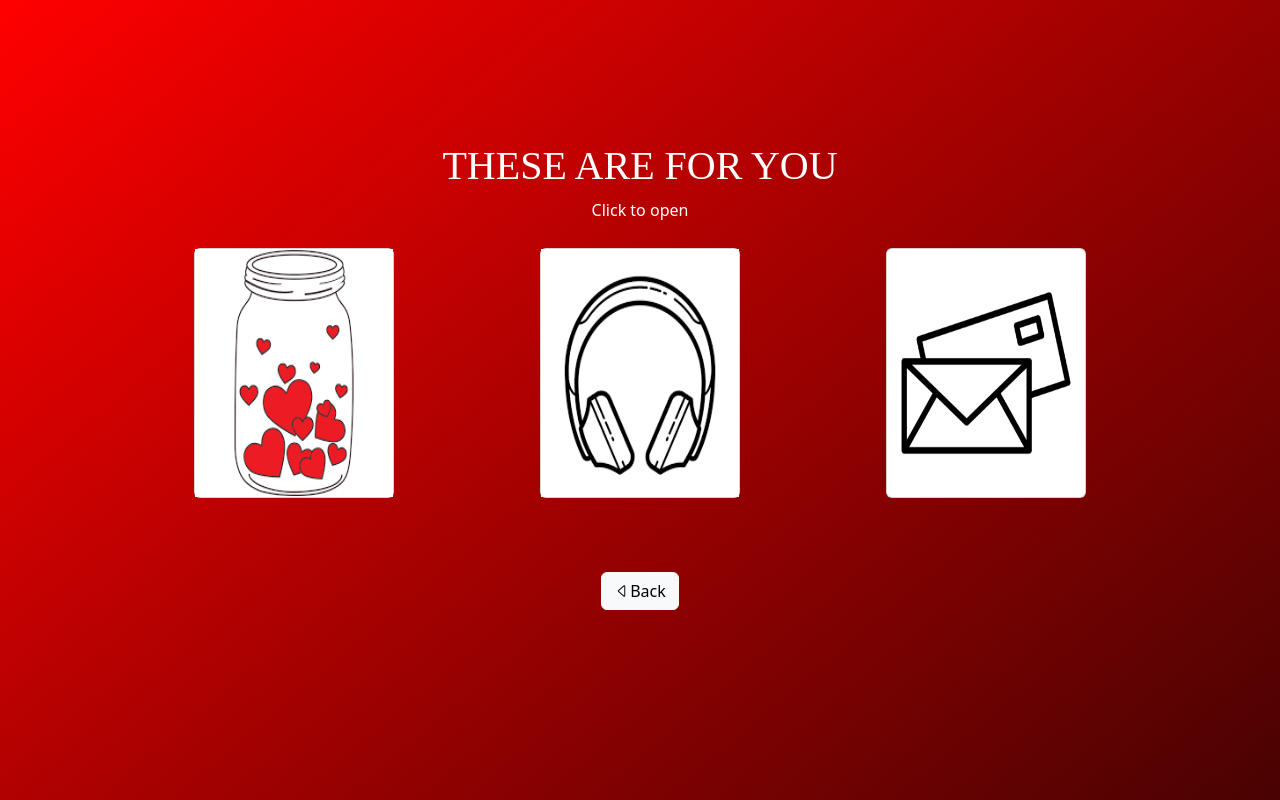
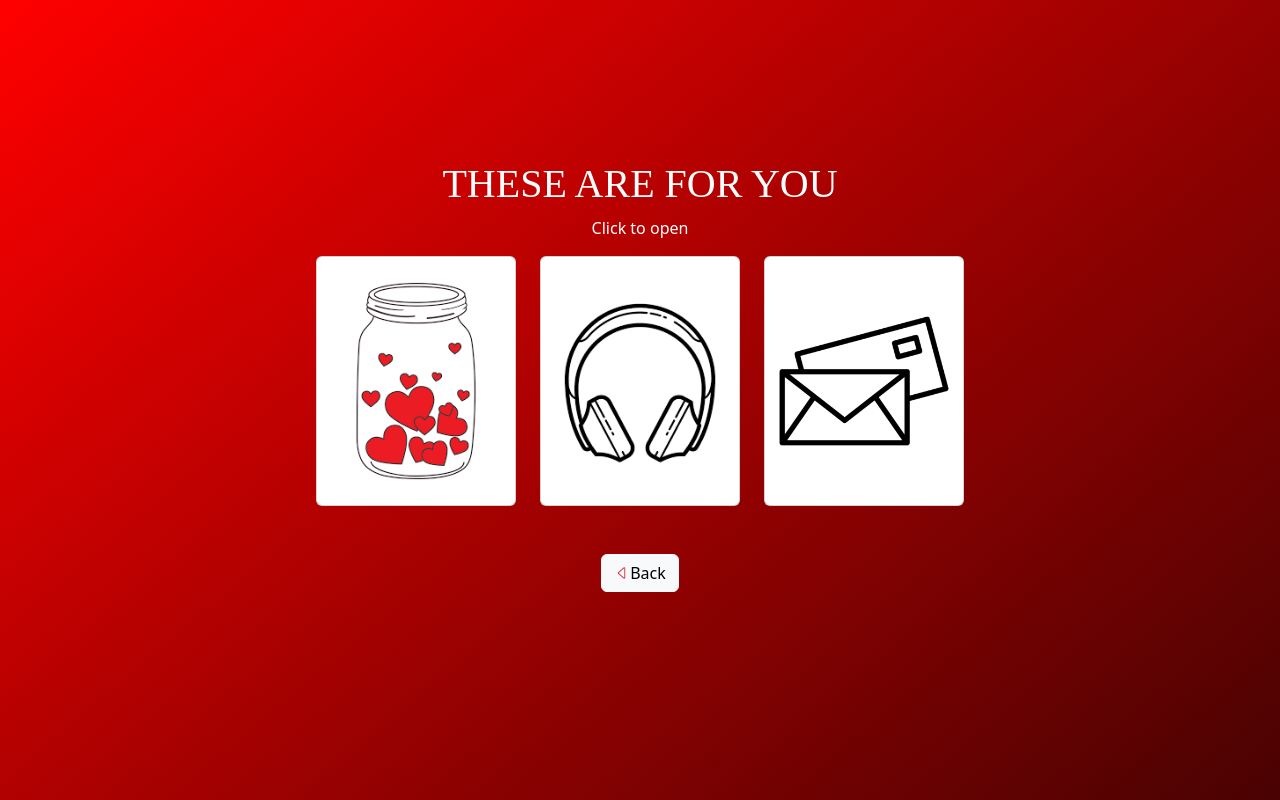
Before and after one commit to Zenjuma/love-gift, a React (Vite) app: page /gifts in a window 1280 px wide. Built offline with nearby package versions, Linux system fonts and the light colour scheme; a web font is replaced by a local one.

Commit message:
you are amazing

```diff
--- a/src/components/Button.jsx
+++ b/src/components/Button.jsx
@@ -8,7 +8,7 @@ export default function Button(){
     return(
         <div className="btn btn-light m-5"
         onClick={() => navigate(-1)}>
-            <i className="bi bi-caret-left back-btn "></i>
+            <i className="bi bi-caret-left back-btn text-danger "></i>
             Back
 
         </div>
--- a/src/css/Gifts.css
+++ b/src/css/Gifts.css
@@ -1,22 +1,30 @@
-.gifts{
+.gifts {
   height: 100vh;
+  overflow-x: hidden;
+}
+
+.cards-wrapper {
+  transform-origin: top center;
+  display: flex;
+  justify-content: center;
+  width: 100%;
 }
 
 .cards {
   display: flex;
-  justify-content: space-evenly;
   gap: 1.5rem;
   flex-wrap: nowrap;
+  width: fit-content;
 }
 
 .card {
-    width: 200px;
-    height: 250px;
-    margin: 10px;
-    cursor: pointer;
+  width: 200px;
+  height: 250px;
+  cursor: pointer;
+}
 
-}
 .lovejar-remove {
   width: 100%;
   height: 100%;
+  object-fit: contain;
 }
--- a/src/pages/Gifts.jsx
+++ b/src/pages/Gifts.jsx
@@ -1,46 +1,58 @@
+import { useEffect, useRef, useState } from "react";
+import { useNavigate } from "react-router-dom";
 import Button from "../components/Button";
-import "../css/Gifts.css"
-import { useNavigate } from "react-router-dom";
+import "../css/Gifts.css";
 
+export default function Gifts() {
+  const navigate = useNavigate();
+  const cardsRef = useRef(null);
+  const wrapperRef = useRef(null);
+  const [scale, setScale] = useState(1);
 
+  useEffect(() => {
+    const resize = () => {
+      if (!cardsRef.current || !wrapperRef.current) return;
 
+      const cardsWidth = cardsRef.current.scrollWidth;
+      const availableWidth = wrapperRef.current.clientWidth;
 
-export default function Gifts(){
-    const navigate = useNavigate();
+      const newScale = Math.min(1, availableWidth / cardsWidth);
+      setScale(newScale);
+    };
+
+    resize();
+    window.addEventListener("resize", resize);
+    return () => window.removeEventListener("resize", resize);
+  }, []);
 
   return (
-        <div className="container gifts text-center align-content-center" >
+    <div
+      className="container gifts text-center align-content-center"
+      ref={wrapperRef}
+    >
       <h1 className="title">THESE ARE FOR YOU</h1>
       <p>Click to open</p>
 
-    <div className="mb-3  d-flex justify-content-evenly cards">
-
-    <div className="card"
-    onClick={() => navigate("/jarcontents")} >
-        <img src="/lovejar2.png"
-         alt=""
-         className="lovejar-remove"/>
-
+      <div
+        className="cards-wrapper"
+        style={{ transform: `scale(${scale})` }}
+      >
+        <div className="cards" ref={cardsRef}>
+          <div className="card" onClick={() => navigate("/jarcontents")}>
+            <img src="/lovejar2.png" alt="" className="lovejar-remove" />
           </div>
 
-  <div className="card  " >
-        <img src="/headphoneicon.png"
-         alt=""
-         className="lovejar-remove"/>
+          <div className="card">
+            <img src="/headphoneicon.png" alt="" className="lovejar-remove" />
+          </div>
 
+          <div className="card">
+            <img src="/envelope.png" alt="" className="lovejar-remove" />
           </div>
-   <div className="card  " >
-        <img src="/envelope.png"
-         alt=""
-         className="lovejar-remove"/>
-
         </div>
       </div>
 
-<Button/>
-
-
-
+      <Button />
     </div>
-    )
+  );
 }
--- a/src/pages/Jarcontents.jsx
+++ b/src/pages/Jarcontents.jsx
@@ -7,6 +7,24 @@ export default function JarContents() {
     <div className="container vh-100 text-center align-content-center ">
       <h1 className="title">JAR OF LOVE</h1>
       <h4 className="normal">Four Reasons Why I Love You</h4>
+
+      <div className="col w-50">
+        <div className=" text-danger">
+          <div className="row bg-light pb-5 ">hi</div>
+          <div className="row bg-light pb-5">hi</div>
+
+        </div>
+
+      </div>
+
+      <div className="col w-50">
+        <div className=" text-danger">
+          <p className="row bg-light pb-5 ">hi</p>
+          <p className="row bg-light pb-5">hi</p>
+
+        </div>
+
+      </div>
 
 
 
```
Lines whose indentation alone changed are shown as unchanged.
